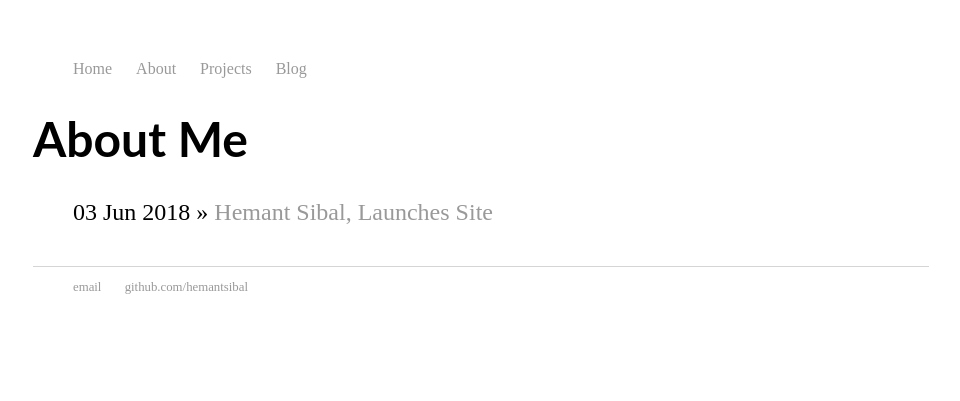
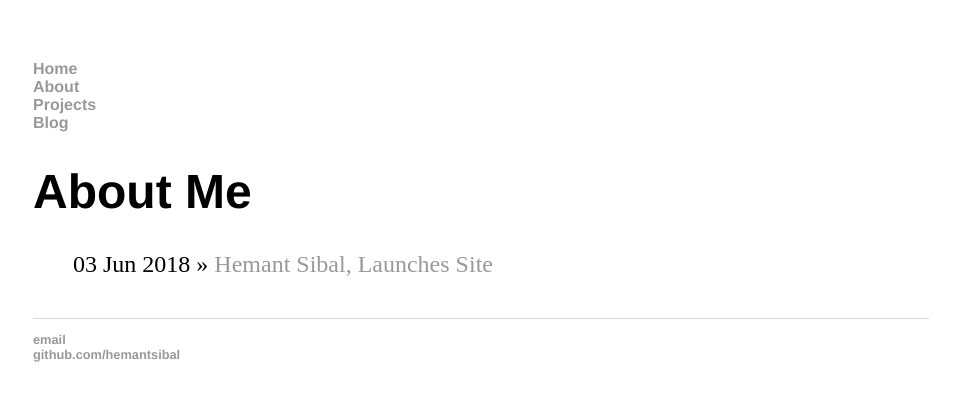
Before and after one commit to hemantsibal/hemantsibal.github.io, a Jekyll site: the page built from about/index.html, in a window 1280 px wide. Shown: the top 401 px of the page, without its empty margins (159-1119 px from the left). Built offline with Jekyll 4.4.1, drawn with Linux system fonts in a browser that asks for light colours.

Commit message:
Update main.css

```diff
--- a/css/main.css
+++ b/css/main.css
@@ -3,13 +3,12 @@
     width: 70%;
 }
 nav ul, footer ul {
-  .css-selector {
-  font-family: 'Lato', serif;
+  font-family:'Helvetica', 'Arial', 'Sans-Serif';
   padding: 0px;
   list-style: none;
   font-weight: bold;
 }
-    /* font-family:'Helvetica', 'Arial', 'Sans-Serif'; */
+
 
 }
 nav ul li, footer ul li {
@@ -25,7 +24,7 @@
 }
 h1 {
     font-size: 3em;
-    font-family:'Lato', 'Arial', 'Sans-Serif';
+    font-family:'Helvetica', 'Arial', 'Sans-Serif';
 }
 p {
     font-size: 1.5em;
```
